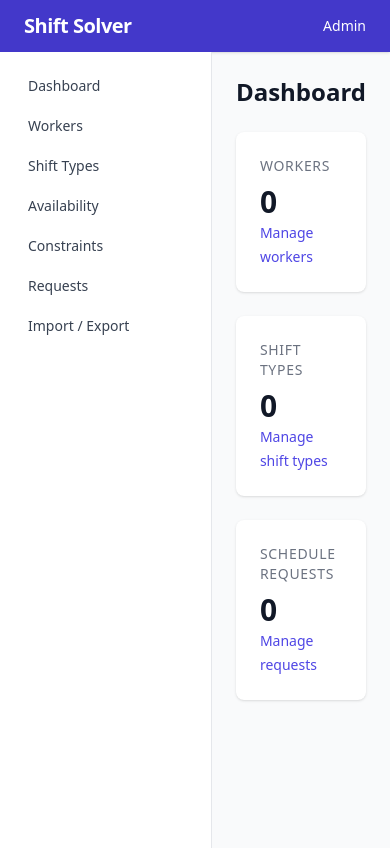
After one commit to jbolinge/shift-solver, a Django app: page / in a window 390 px wide. The commit adds this page. Run offline with Django 5.2, Linux system fonts and the light colour scheme; data that the repository does not hold is empty; some libraries are stand-ins or nearby versions.

Commit message:
Add base templates with Tailwind CSS, HTMX, and dashboard (scheduler-113)
Create base.html with Tailwind CDN + HTMX, responsive sidebar navigation,
navbar, flash messages partial, and dashboard home page with summary counts.
All 6 template tests pass.

Co-Authored-By: Claude Opus 4.6 <noreply@anthropic.com>

```diff
--- a/web/config/urls.py
+++ b/web/config/urls.py
@@ -3,6 +3,9 @@
 from django.contrib import admin
 from django.urls import path
 
+from core.views import HomeView
+
 urlpatterns = [
+    path("", HomeView.as_view(), name="home"),
     path("admin/", admin.site.urls),
 ]
--- /dev/null
+++ b/web/core/views.py
@@ -0,0 +1,18 @@
+"""Core views for the shift-solver web UI."""
+
+from django.views.generic import TemplateView
+
+from core.models import ScheduleRequest, ShiftType, Worker
+
+
+class HomeView(TemplateView):
+    """Dashboard home page showing summary counts."""
+
+    template_name = "home.html"
+
+    def get_context_data(self, **kwargs):  # type: ignore[override]
+        context = super().get_context_data(**kwargs)
+        context["worker_count"] = Worker.objects.filter(is_active=True).count()
+        context["shift_type_count"] = ShiftType.objects.filter(is_active=True).count()
+        context["request_count"] = ScheduleRequest.objects.count()
+        return context
--- /dev/null
+++ b/web/static/css/custom.css
@@ -0,0 +1 @@
+/* Custom styles for shift-solver web UI */
--- a/web/templates/base.html
+++ b/web/templates/base.html
@@ -4,10 +4,19 @@
     <meta charset="UTF-8">
     <meta name="viewport" content="width=device-width, initial-scale=1.0">
     <title>{% block title %}Shift Solver{% endblock %}</title>
+    <script src="https://cdn.tailwindcss.com"></script>
+    <script src="https://unpkg.com/htmx.org@2.0.4"></script>
     {% block extra_head %}{% endblock %}
 </head>
-<body>
-    {% block content %}{% endblock %}
+<body class="bg-gray-50 min-h-screen" hx-headers='{"X-CSRFToken": "{{ csrf_token }}"}'>
+    {% include "partials/_navbar.html" %}
+    <div class="flex">
+        {% include "partials/_sidebar.html" %}
+        <main class="flex-1 p-6" id="main-content">
+            {% include "partials/_messages.html" %}
+            {% block content %}{% endblock %}
+        </main>
+    </div>
     {% block extra_js %}{% endblock %}
 </body>
 </html>
--- /dev/null
+++ b/web/templates/home.html
@@ -0,0 +1,25 @@
+{% extends "base.html" %}
+
+{% block title %}Dashboard - Shift Solver{% endblock %}
+
+{% block content %}
+<h1 class="text-2xl font-bold text-gray-900 mb-6">Dashboard</h1>
+
+<div class="grid grid-cols-1 md:grid-cols-3 gap-6">
+    <div class="bg-white rounded-lg shadow p-6">
+        <h2 class="text-sm font-medium text-gray-500 uppercase tracking-wider">Workers</h2>
+        <p class="mt-2 text-3xl font-bold text-gray-900">{{ worker_count }}</p>
+        <a href="/workers/" class="mt-2 text-sm text-indigo-600 hover:text-indigo-800">Manage workers</a>
+    </div>
+    <div class="bg-white rounded-lg shadow p-6">
+        <h2 class="text-sm font-medium text-gray-500 uppercase tracking-wider">Shift Types</h2>
+        <p class="mt-2 text-3xl font-bold text-gray-900">{{ shift_type_count }}</p>
+        <a href="/shifts/" class="mt-2 text-sm text-indigo-600 hover:text-indigo-800">Manage shift types</a>
+    </div>
+    <div class="bg-white rounded-lg shadow p-6">
+        <h2 class="text-sm font-medium text-gray-500 uppercase tracking-wider">Schedule Requests</h2>
+        <p class="mt-2 text-3xl font-bold text-gray-900">{{ request_count }}</p>
+        <a href="/requests/" class="mt-2 text-sm text-indigo-600 hover:text-indigo-800">Manage requests</a>
+    </div>
+</div>
+{% endblock %}
--- /dev/null
+++ b/web/templates/partials/_messages.html
@@ -0,0 +1,13 @@
+{% if messages %}
+<div class="space-y-2 mb-4">
+    {% for message in messages %}
+    <div class="px-4 py-3 rounded text-sm
+        {% if message.tags == 'success' %}bg-green-100 text-green-800 border border-green-200
+        {% elif message.tags == 'error' %}bg-red-100 text-red-800 border border-red-200
+        {% elif message.tags == 'warning' %}bg-yellow-100 text-yellow-800 border border-yellow-200
+        {% else %}bg-blue-100 text-blue-800 border border-blue-200{% endif %}">
+        {{ message }}
+    </div>
+    {% endfor %}
+</div>
+{% endif %}
--- /dev/null
+++ b/web/templates/partials/_navbar.html
@@ -0,0 +1,6 @@
+<nav class="bg-indigo-700 text-white px-6 py-3 flex items-center justify-between shadow">
+    <a href="/" class="text-xl font-bold tracking-tight">Shift Solver</a>
+    <div class="flex items-center gap-4 text-sm">
+        <a href="/admin/" class="hover:text-indigo-200">Admin</a>
+    </div>
+</nav>
--- /dev/null
+++ b/web/templates/partials/_sidebar.html
@@ -0,0 +1,25 @@
+<aside class="w-56 bg-white border-r border-gray-200 min-h-[calc(100vh-3rem)] p-4">
+    <nav class="space-y-1">
+        <a href="/" class="block px-3 py-2 rounded text-sm font-medium text-gray-700 hover:bg-indigo-50 hover:text-indigo-700">
+            Dashboard
+        </a>
+        <a href="/workers/" class="block px-3 py-2 rounded text-sm font-medium text-gray-700 hover:bg-indigo-50 hover:text-indigo-700">
+            Workers
+        </a>
+        <a href="/shifts/" class="block px-3 py-2 rounded text-sm font-medium text-gray-700 hover:bg-indigo-50 hover:text-indigo-700">
+            Shift Types
+        </a>
+        <a href="/availability/" class="block px-3 py-2 rounded text-sm font-medium text-gray-700 hover:bg-indigo-50 hover:text-indigo-700">
+            Availability
+        </a>
+        <a href="/constraints/" class="block px-3 py-2 rounded text-sm font-medium text-gray-700 hover:bg-indigo-50 hover:text-indigo-700">
+            Constraints
+        </a>
+        <a href="/requests/" class="block px-3 py-2 rounded text-sm font-medium text-gray-700 hover:bg-indigo-50 hover:text-indigo-700">
+            Requests
+        </a>
+        <a href="/import/" class="block px-3 py-2 rounded text-sm font-medium text-gray-700 hover:bg-indigo-50 hover:text-indigo-700">
+            Import / Export
+        </a>
+    </nav>
+</aside>
```
Also changed, not shown: tests/test_web/test_templates.py (added, +51 -0 lines).
